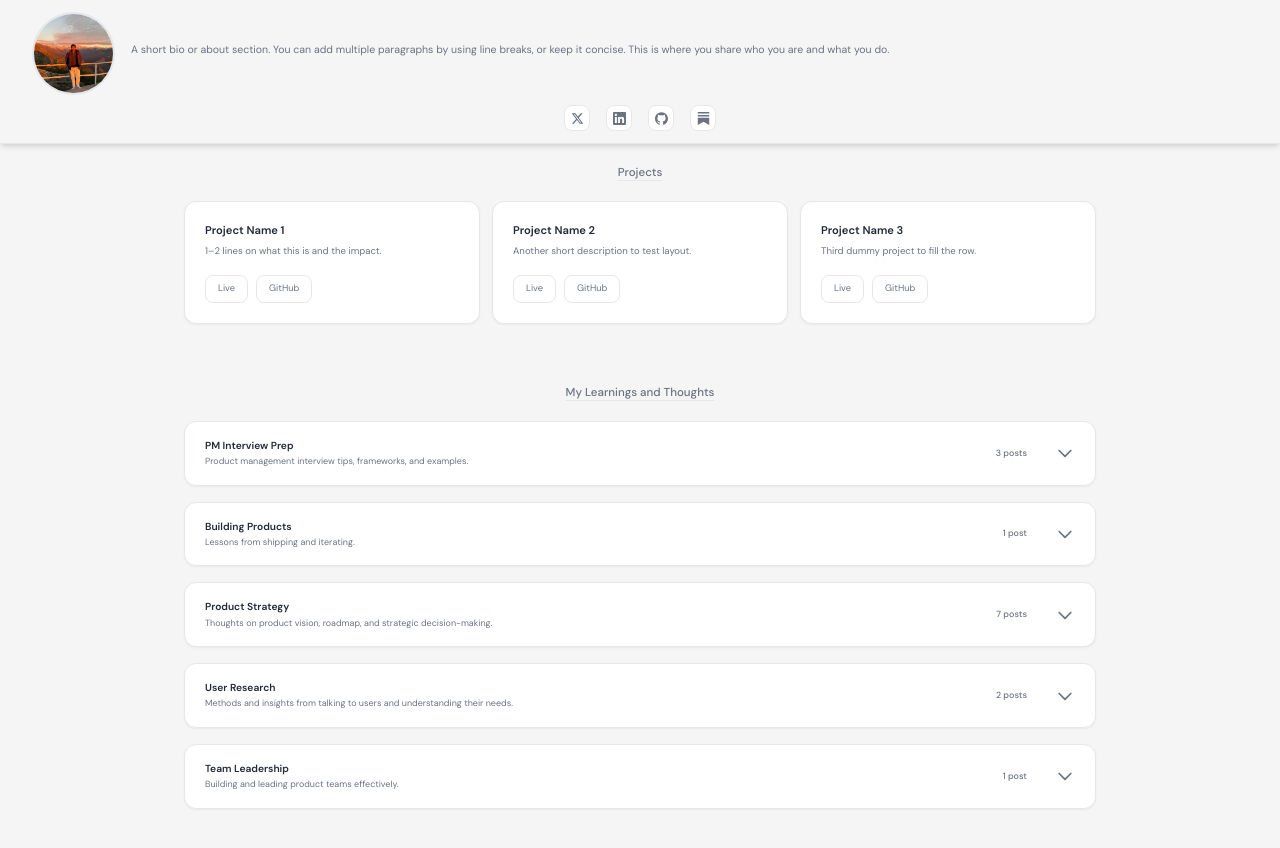
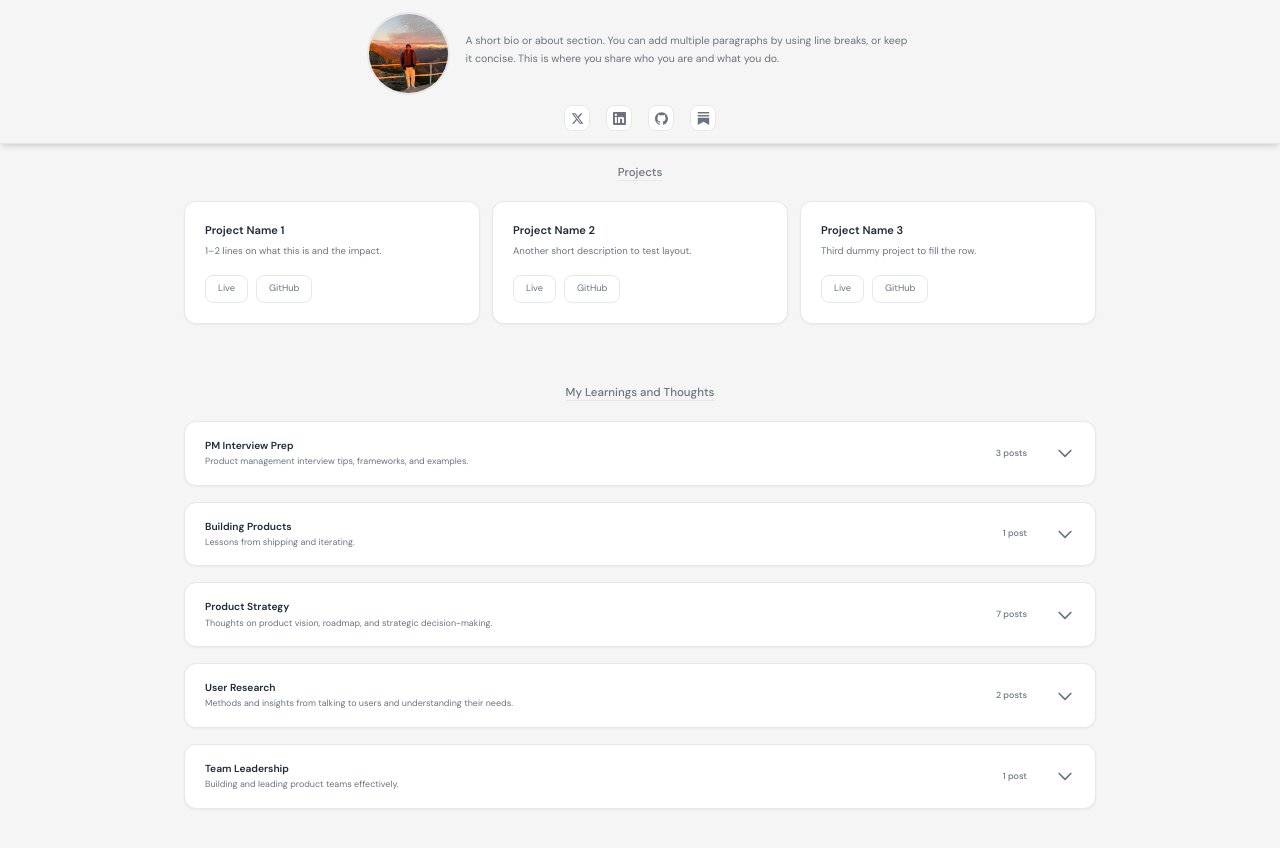
Before and after one commit to swa311096/portfolio, a Next.js app: page / in a window 1280 px wide. Built offline with nearby package versions, Linux system fonts and the light colour scheme.

Commit message:
Header: center layout, bio text left-aligned

```diff
--- a/src/components/Header.tsx
+++ b/src/components/Header.tsx
@@ -6,9 +6,9 @@ export function Header() {
 
   return (
     <header className="flex h-[16vh] min-h-[144px] max-h-[200px] items-center border-b border-[var(--border)] bg-[var(--card-bg)]/50 backdrop-blur-sm shadow-md">
-      <div className="w-full px-6 py-3 text-left flex flex-col justify-between h-full">
-        <div className="flex items-center gap-4">
-          <div className="shrink-0 ml-2">
+      <div className="w-full px-6 py-3 text-center flex flex-col justify-between items-center h-full">
+        <div className="flex items-center justify-center gap-4">
+          <div className="shrink-0">
             {image ? (
               <img
                 src={image}
@@ -21,13 +21,13 @@ export function Header() {
               </div>
             )}
           </div>
-          <div className="flex-1 text-[var(--muted)] min-w-0 -mt-2">
+          <div className="flex-1 text-[var(--muted)] min-w-0 -mt-2 max-w-md">
             <p className="whitespace-pre-line text-left text-[0.6rem] leading-relaxed sm:text-[0.66rem]">
               {about}
             </p>
           </div>
         </div>
-        <div className="mt-2">
+        <div className="mt-2 flex justify-center">
           <SocialIcons links={social} />
         </div>
       </div>
```
